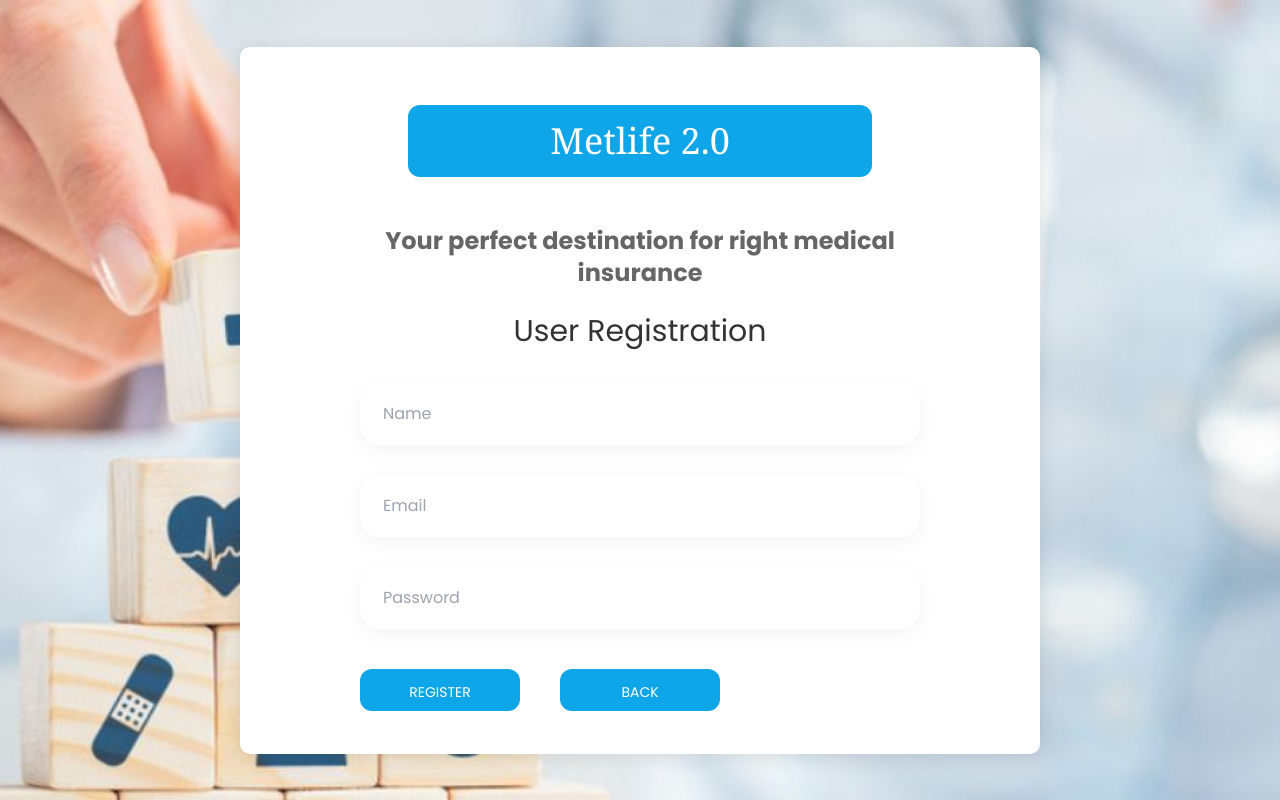
After one commit to Tasin1025/metlife_2.0-medical-insurance-dbms, a PHP site: page /regform.php in a window 1280 px wide. The commit adds this page. Run offline with PHP 8.4, Linux system fonts and the light colour scheme; some libraries are stand-ins or nearby versions.

Commit message:
registration done

```diff
--- /dev/null
+++ b/regform.php
@@ -0,0 +1,79 @@
+<?php
+include 'config.php';
+?>
+
+<!doctype html>
+<html lang="en">
+  <head>
+    <!-- Required meta tags -->
+    <meta charset="utf-8">
+    <meta name="viewport" content="width=device-width, initial-scale=1">
+    <!-- Bootstrap CSS -->
+    <link href="https://cdn.jsdelivr.net/npm/bootstrap@5.0.2/dist/css/bootstrap.min.css" rel="stylesheet" integrity="sha384-EVSTQN3/azprG1Anm3QDgpJLIm9Nao0Yz1ztcQTwFspd3yD65VohhpuuCOmLASjC" crossorigin="anonymous">
+<!-- tailwind  -->
+    <script src="https://cdn.tailwindcss.com"></script>
+    <link rel="shortcut icon" href="./assets/health-insurance.png" type="image/x-icon">
+    <link rel="stylesheet" href="admin.css">
+    <title>Metlife 2.0 - Registration</title>
+  </head>
+  <body >
+  <div class="container-contact100">
+    <div class="wrap-contact100">
+        <form class="contact100-form validate-form" method="post">
+            <p class="text-center text-4xl bg-sky-500 rounded-xl p-3 m-5 text-white font-serif contact100-form-title">
+            Metlife 2.0
+            </p>
+            <p class="text-2xl text-center pb-4 font-bold font-fatface ">
+                    Your perfect destination for right medical insurance
+                </p>
+            <span class="contact100-form-title">
+                User Registration
+            </span>
+
+            <div class="wrap-input100 validate-input" data-validate="Please enter Name">
+                <input class="input100" type="text" name="name" placeholder="Name" required>
+                <span class="focus-input100"></span>
+            </div>
+            <div class="wrap-input100 validate-input" data-validate="Please enter email">
+                <input class="input100" type="text" name="email" placeholder="Email" required>
+                <span class="focus-input100"></span>
+            </div>
+
+            <div class="wrap-input100 validate-input" data-validate="Please enter password">
+                <input class="input100" type="text" name="password" placeholder="Password" required>
+                <span class="focus-input100"></span>
+            </div>
+<div class=" flex gap-10 ">
+
+            <div class="container-contact100-form-btn">
+                <input class="bg-sky-500 contact100-form-btn rounded-xl" type="submit" name="adminlogin" value="Register">
+            </div>
+
+            <div class="container-contact100-form-btn">
+                <input class="bg-sky-500 contact100-form-btn rounded-xl" type="submit" value="Back">
+            </div>
+            </div>
+        </form>
+    </div>
+    </div>
+
+    <script src="https://cdn.jsdelivr.net/npm/bootstrap@5.0.2/dist/js/bootstrap.bundle.min.js" integrity="sha384-MrcW6ZMFYlzcLA8Nl+NtUVF0sA7MsXsP1UyJoMp4YLEuNSfAP+JcXn/tWtIaxVXM" crossorigin="anonymous"></script>
+
+<?php
+if ($_SERVER["REQUEST_METHOD"] == "POST") {
+$email = $_POST["email"];
+$password = $_POST["password"];
+$name = $_POST["name"];
+
+$sql = "INSERT INTO users(name,email, password) VALUES ('$name','$email','$password');";
+$result = mysqli_query($conn, $sql) ;
+
+header("location: ./login.php");
+mysqli_close($conn);
+}
+
+?>
+
+
+</body>
+</html>
--- a/showOrder.php
+++ b/showOrder.php
@@ -47,9 +47,6 @@ $result = mysqli_query($conn, $statement);
 
             </div>
         </nav>
-
-
-
     <p class=" text-4xl font-semibold text-center p-4 mb-4 "> Recent Orders </p>
 
 <div class="overflow-x-auto p-8 mx-4">
@@ -58,7 +55,7 @@ $result = mysqli_query($conn, $statement);
     <thead>
       <tr>
         <th>Name</th>
-        <th>Number</th>
+        <!-- <th>Number</th> -->
         <th>Email</th>
         <th>Package</th>
         <th>Address</th>
```
